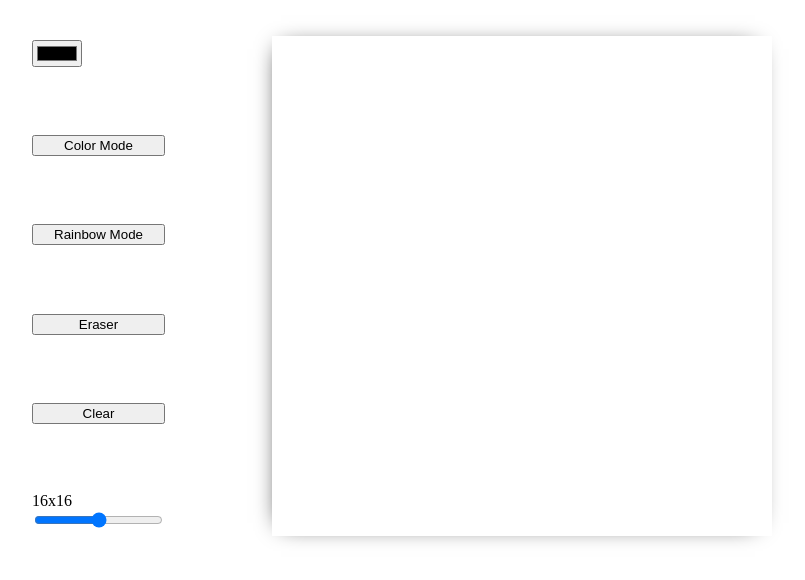
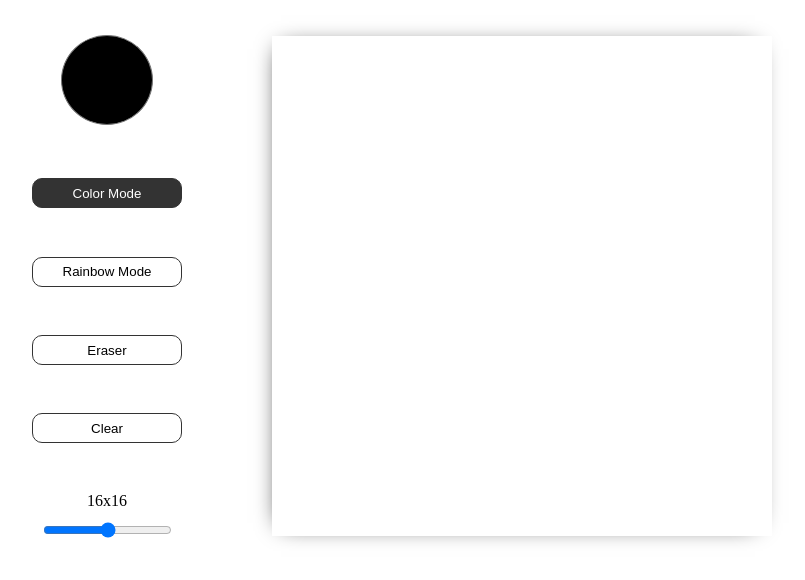
Before and after one commit to TahaYassineDhib/Etch-a-sketch, a plain HTML site: page index.html in a window 1280 px wide. Shown: the part 122-702 px from the top of the page, without its empty margins (118-923 px from the left). Drawn offline with Linux system fonts and the light colour scheme.

Commit message:
finishing styles

```diff
--- a/index.html
+++ b/index.html
@@ -14,14 +14,14 @@
 
         </div>
         <div class="tools">
-            <input type="color">
-            <button>Color Mode</button>
-            <button>Rainbow Mode</button>
-            <button>Eraser</button>
-            <button>Clear</button>
+            <input type="color" class="color">
+            <button class="btn active">Color Mode</button>
+            <button class="btn">Rainbow Mode</button>
+            <button class="btn">Eraser</button>
+            <button class="btn">Clear</button>
             <div class="range">
                 <div class="size-value">16x16</div>
-                <input type="range" min="1" max="64">
+                <input  class="board-size" type="range" min="1" max="64">
             </div>
         </div>
     </div>
--- a/style.css
+++ b/style.css
@@ -30,4 +30,39 @@ h1 {
     display: flex;
     flex-direction: column;
     justify-content: space-around;
+    align-items: center;
 }
+
+.color {
+    border: none ;
+    border-radius: 50%;
+    cursor: pointer ;
+    background-color: transparent;
+    width: 100px;
+    height: 100px;
+
+}
+
+.color::-webkit-color-swatch {
+    border-radius: 50%;
+}
+
+.btn {
+    background-color: white;
+    border: 1px solid #333;
+    width: 150px;
+    height: 30px;
+    border-radius: 10px;
+    cursor: pointer;
+
+}
+
+.active {
+    background-color: #333;
+    color: white;
+}
+
+.size-value {
+    text-align: center;
+    margin-bottom: 10px;
+}
```
